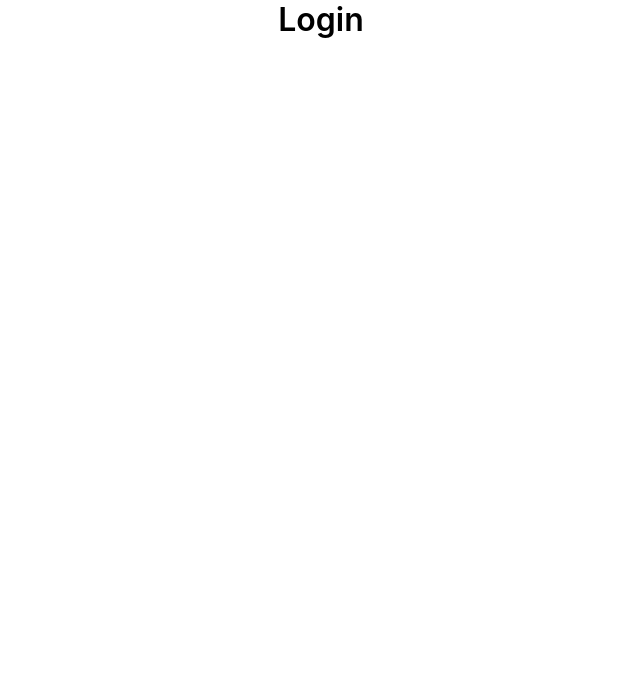
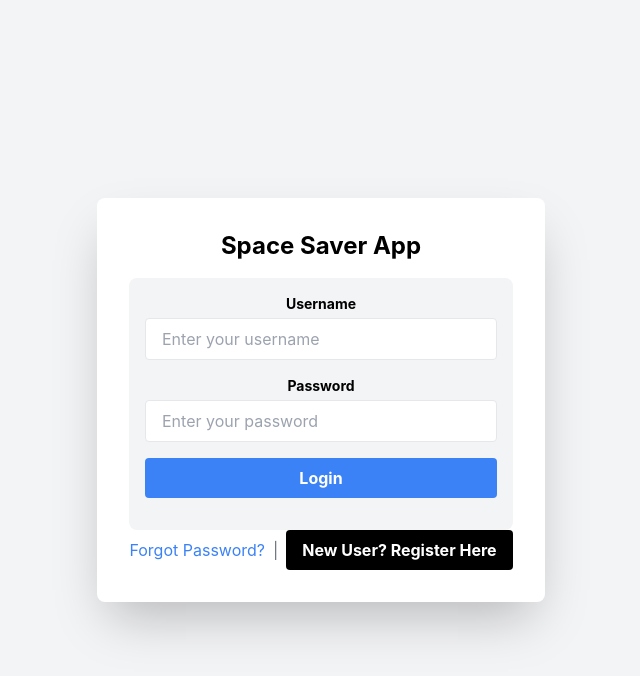
Before and after one commit to CodeDay-Labs-RNZ/Space-saver, a React (Create React App) app in the folder frontend/: page /login in a window 1280 px wide. Shown: the top 676 px of the page, without its empty margins (319-959 px from the left). Built offline with nearby package versions, Linux system fonts and the light colour scheme.

Commit message:
Add front-end login page

```diff
--- a/frontend/package.json
+++ b/frontend/package.json
@@ -13,6 +13,7 @@
     "react-dom": "^18.2.0",
     "react-router-dom": "^6.14.2",
     "react-scripts": "5.0.1",
+    "tailwindcss": "^3.3.3",
     "typescript": "^4.9.5",
     "web-vitals": "^2.1.4"
   },
--- a/frontend/src/index.css
+++ b/frontend/src/index.css
@@ -1,3 +1,8 @@
+@import 'tailwindcss/base';
+@import 'tailwindcss/components';
+@import 'tailwindcss/utilities';
+
+
 body {
   margin: 0;
   font-family: -apple-system, BlinkMacSystemFont, 'Segoe UI', 'Roboto', 'Oxygen',
--- a/frontend/src/pages/login.tsx
+++ b/frontend/src/pages/login.tsx
@@ -1,11 +1,51 @@
 import React from 'react';
 
-export default function Login() {
-    return (
-        <div>
-            <h1>Login</h1>
+const Login: React.FC = () => {
+  return (
+    <div className="bg-gray-100 min-h-screen flex items-center justify-center">
+      <div className="bg-white p-8 rounded-lg shadow-2xl max-w-md w-full">
+        <h1 className="text-2xl font-bold mb-4 text-center">Space Saver App</h1>
+        <form className="bg-gray-100 p-4 rounded-lg">
+          <div className="mb-4">
+            <label htmlFor="username" className="block font-bold text-sm mb-1">Username</label>
+            <input
+              type="text"
+              id="username"
+              className="w-full px-4 py-2 border rounded focus:outline-none focus:border-blue-500"
+              placeholder="Enter your username"
+              required
+            />
+          </div>
+          <div className="mb-4">
+            <label htmlFor="password" className="block font-bold text-sm mb-1">Password</label>
+            <input
+              type="password"
+              id="password"
+              className="w-full px-4 py-2 border rounded focus:outline-none focus:border-blue-500"
+              placeholder="Enter your password"
+              required
+            />
+          </div>
+          <button
+            type="submit"
+            className="w-full bg-blue-500 text-white font-bold py-2 px-4 rounded hover:bg-blue-600 focus:outline-none focus:bg-blue-600 mb-4"
+          >
+            Login
+          </button>
+        </form>
+        <div className="text-center">
+          <a href="#forget-password" className="text-blue-500 hover:underline">Forgot Password?</a>
+          <span className="text-gray-500 mx-2">|</span>
+          <button
+            className="text-white font-bold hover:underline focus:outline-none bg-black py-2 px-4 rounded"
+            onClick={() => alert("Registration feature coming soon!")}
+          >
+            New User? Register Here
+          </button>
         </div>
-    );
-}
+      </div>
+    </div>
+  );
+};
 
-// Compare this snippet from frontend\src\pages\landing.tsx:
+export default Login;
--- /dev/null
+++ b/frontend/tailwind.config.js
@@ -0,0 +1,8 @@
+/** @type {import('tailwindcss').Config} */
+module.exports = {
+  content: ["./src/**/*.{js,jsx,ts,tsx}",],
+  theme: {
+    extend: {},
+  },
+  plugins: [],
+}
```
Also changed, not shown: 1 other file (tests, documents, lock files or other folders).
